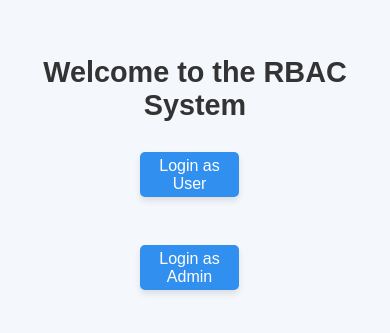
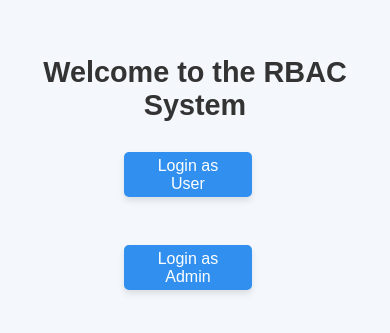
Before and after one commit to tropnicates/rbac_app, a React (Create React App) app: page / in a window 390 px wide. Shown: the part 249-582 px from the top of the page. Built offline with nearby package versions, Linux system fonts and the light colour scheme.

Commit message:
css modififed

```diff
--- a/src/assets/styles/home.css
+++ b/src/assets/styles/home.css
@@ -58,7 +58,9 @@
 
   .btnone > div {
     width: 90%;
-    font-size: 1.2rem;
+    font-size: 1rem;
+    padding: 1rem;
+
   }
 }
 @media (max-width: 480px) {
```
